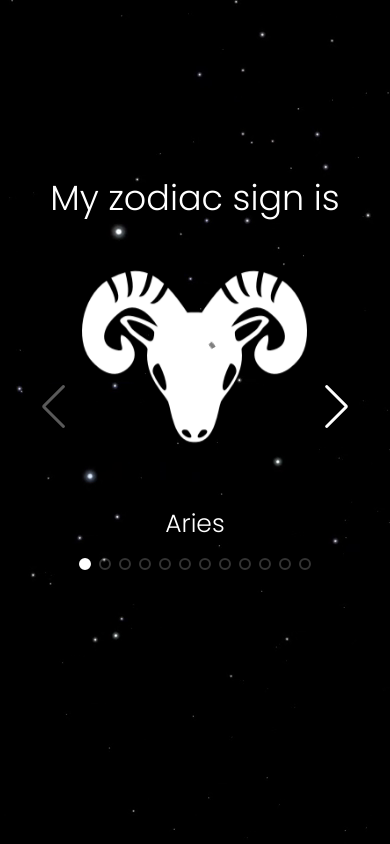
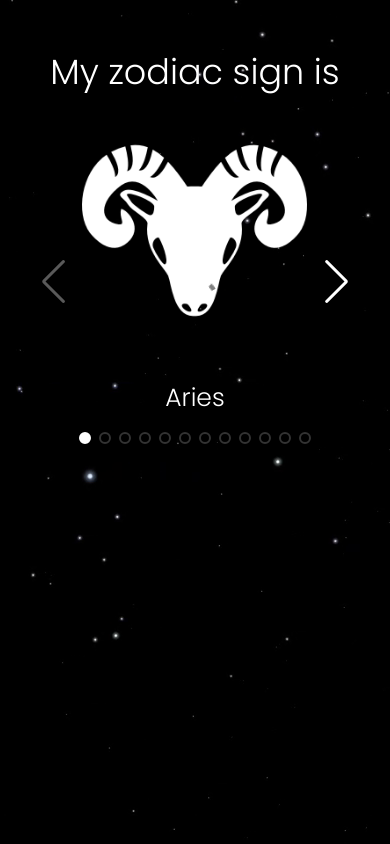
Before and after one commit to CoreySumma/astrology, a React (Create React App) app: page / in a window 390 px wide. Built offline with nearby package versions, Linux system fonts and the light colour scheme; no server answers.

Commit message:
fixed layout issues

```diff
--- a/src/components/Prediction/Prediction.css
+++ b/src/components/Prediction/Prediction.css
@@ -122,11 +122,6 @@
   }
 }
 
-.MUI-spinner {
-  margin: 265px auto;
-  z-index: 1;
-}
-
 .prediction-text-fade-in {
   animation: fadeIn 2s;
 }
@@ -165,16 +160,11 @@
     width: 200px;
     height: 50px;
     font-size: 15px;
-    margin-top: -150px;
+    margin-top: -65px;
   }
   .prediction-container {
     width: 90%;
     height: auto;
-  }
-  .MUI-spinner {
-    top: 50%;
-    left: 50%;
-    transform: translate(-50%, -50%);
   }
   .prediction-text {
     text-align: left;
--- a/src/components/Prediction/Prediction.jsx
+++ b/src/components/Prediction/Prediction.jsx
@@ -1,5 +1,6 @@
 import React, { useState } from "react";
 import CircularProgress from "@mui/material/CircularProgress";
+import { useMediaQuery, useTheme } from "@mui/material";
 import "./Prediction.css";
 import { useDispatch } from "react-redux";
 import parse from "html-react-parser";
@@ -27,6 +28,9 @@ export default function Prediction({ setFade }) {
     day,
     sign,
   } = userData;
+
+  const theme = useTheme();
+  const isSM = useMediaQuery(theme.breakpoints.down("sm"));
 
   const isDataLoading =
     temp === null ||
@@ -80,10 +84,13 @@ export default function Prediction({ setFade }) {
         )}
         {!isLoadingPrediction && isDataLoading && (
           <CircularProgress
-            sx={{ color: "grey" }}
+            sx={{
+              color: "grey",
+              mt: isSM ? "40px" : "85px",
+              zIndex: 1,
+            }}
             size="3rem"
             thickness={4}
-            className="MUI-spinner"
             data-testid="spinner"
           />
         )}
--- a/src/components/ZodiacSwiper/ZodiacSwiper.css
+++ b/src/components/ZodiacSwiper/ZodiacSwiper.css
@@ -5,6 +5,7 @@
   justify-content: center;
   font-size: calc(10px + 2vmin);
   color: white;
+  margin-top: 25px;
 }
 
 .zodiac-title {
@@ -89,7 +90,6 @@
   }
   .zodiac-container {
     font-size: 25px;
-    margin-bottom: 85px;
   }
   .zodiacSwiper .swiper-slide img {
     max-width: 90%;
--- a/src/pages/App/App.css
+++ b/src/pages/App/App.css
@@ -4,7 +4,6 @@ main {
   text-align: center;
   font-family: "Poppins", sans-serif;
   position: relative;
-  min-height: 100vh;
   display: flex;
   background-color: transparent;
   flex-direction: column;
--- a/src/pages/App/App.jsx
+++ b/src/pages/App/App.jsx
@@ -29,7 +29,7 @@ export default function App() {
   // (If changed, make sure to tweak the prompts)
   const search = "yoga";
 
-  // On mount get the user's latitude, longitude, day, time, date and weather
+  // OnlassName="main" mount get the user's latitude, longitude, day, time, date and weather
   // (lat and long is baked into the weather API call)
   useEffect(() => {
     dispatch(updateDate(dayjs().format("MM/DD/YYYY"))); // current date
```
